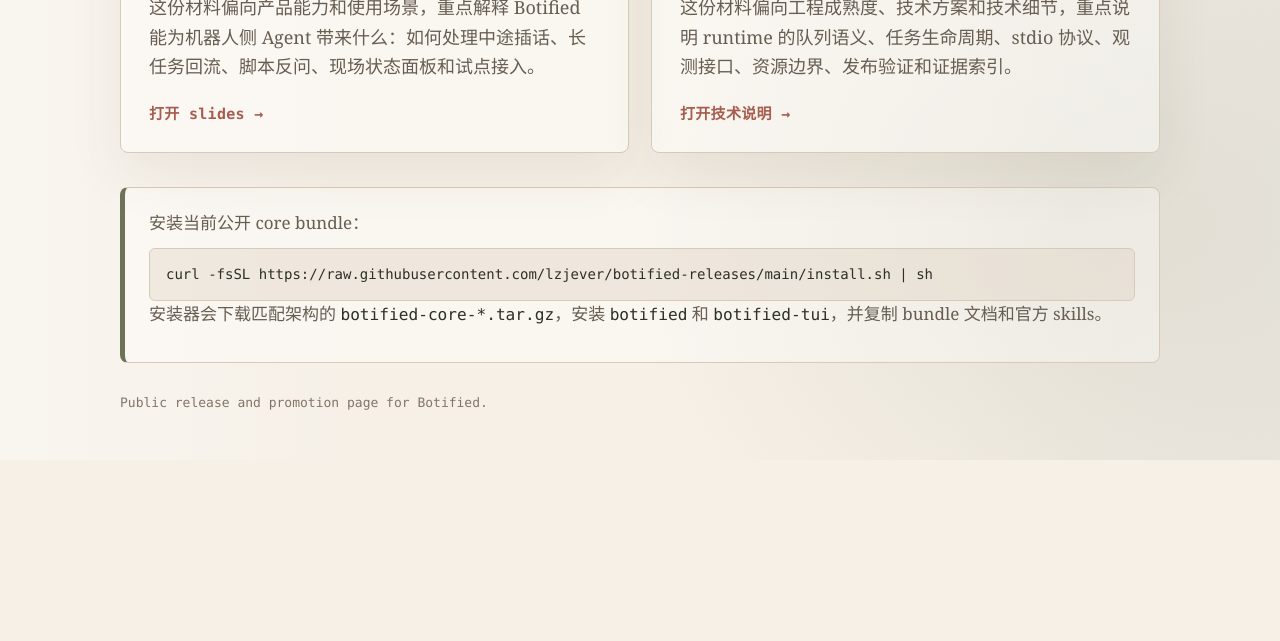
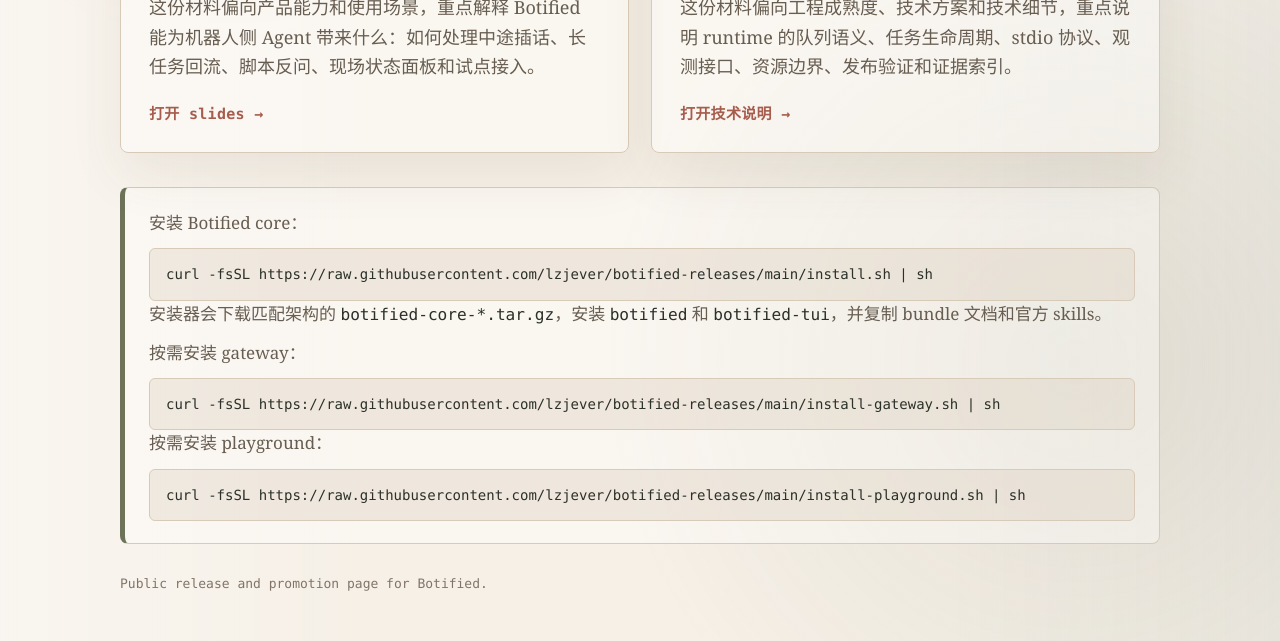
Before and after one commit to lzjever/botified-releases, a plain HTML site: page index.html in a window 1280 px wide. Shown: the part 522-1163 px from the top of the page. Before the commit the page ends 982 px from the top, so only its background shows below. Drawn offline with Linux system fonts and the light colour scheme.

Commit message:
Add optional gateway and playground installers

```diff
--- a/index.html
+++ b/index.html
@@ -215,9 +215,13 @@
     </section>
 
     <section class="install" aria-label="Install command">
-      <p>安装当前公开 core bundle：</p>
+      <p>安装 Botified core：</p>
       <code>curl -fsSL https://raw.githubusercontent.com/lzjever/botified-releases/main/install.sh | sh</code>
       <p>安装器会下载匹配架构的 <code>botified-core-*.tar.gz</code>，安装 <code>botified</code> 和 <code>botified-tui</code>，并复制 bundle 文档和官方 skills。</p>
+      <p>按需安装 gateway：</p>
+      <code>curl -fsSL https://raw.githubusercontent.com/lzjever/botified-releases/main/install-gateway.sh | sh</code>
+      <p>按需安装 playground：</p>
+      <code>curl -fsSL https://raw.githubusercontent.com/lzjever/botified-releases/main/install-playground.sh | sh</code>
     </section>
 
     <footer>
```
Also changed, not shown: 3 other files.
